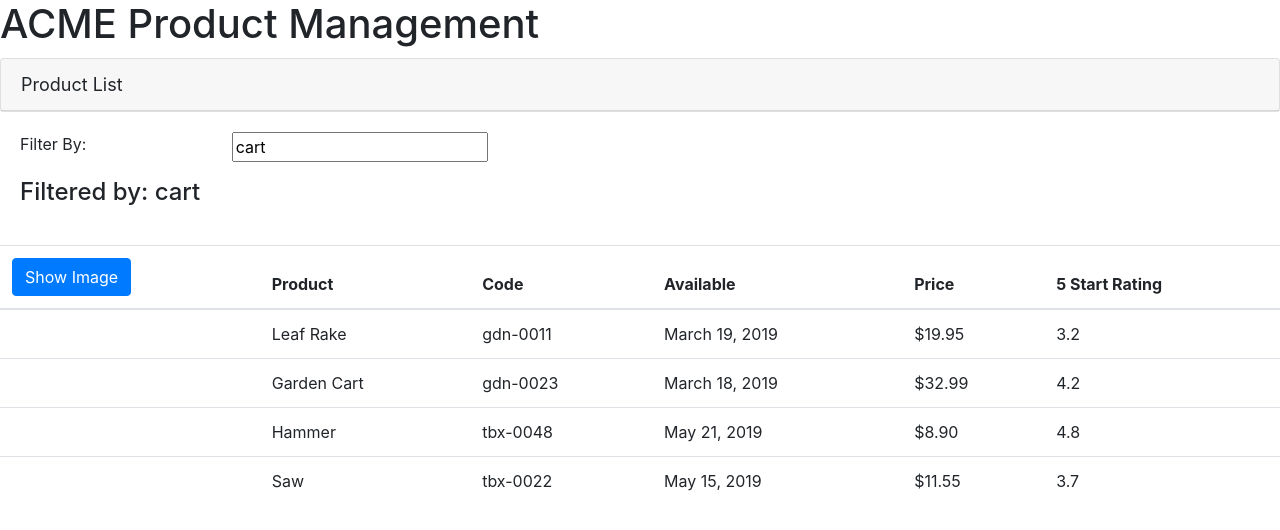
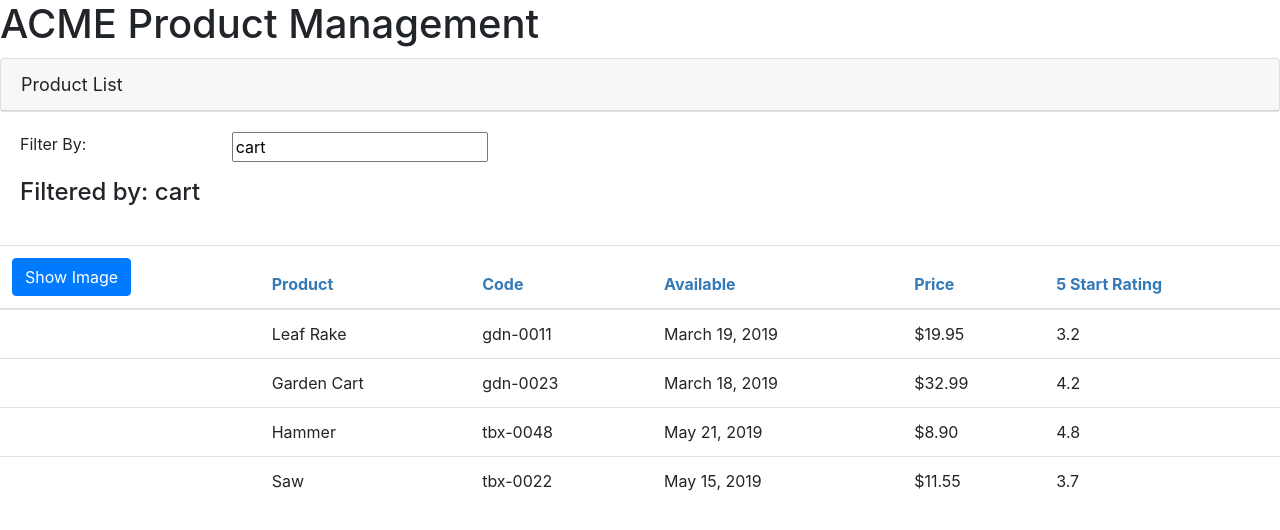
Before and after one commit to SteveMustanski/APM, an Angular app: page / in a window 1280 px wide. Shown: the top 530 px of the page. Built offline with nearby package versions, Linux system fonts and the light colour scheme.

Commit message:
added product list css

```diff
--- /dev/null
+++ b/src/app/products/product-list.component.css
@@ -0,0 +1,3 @@
+thead {
+  color: #337ab7
+}
--- a/src/app/products/product-list.component.ts
+++ b/src/app/products/product-list.component.ts
@@ -4,7 +4,8 @@ import { IProduct } from './product'
 
 @Component({
   selector: 'pm-products',
-  templateUrl: './product-list.component.html'
+  templateUrl: './product-list.component.html',
+  styleUrls: ['./product-list.component.css']
 })
 
 export class ProductListComponent {
```
